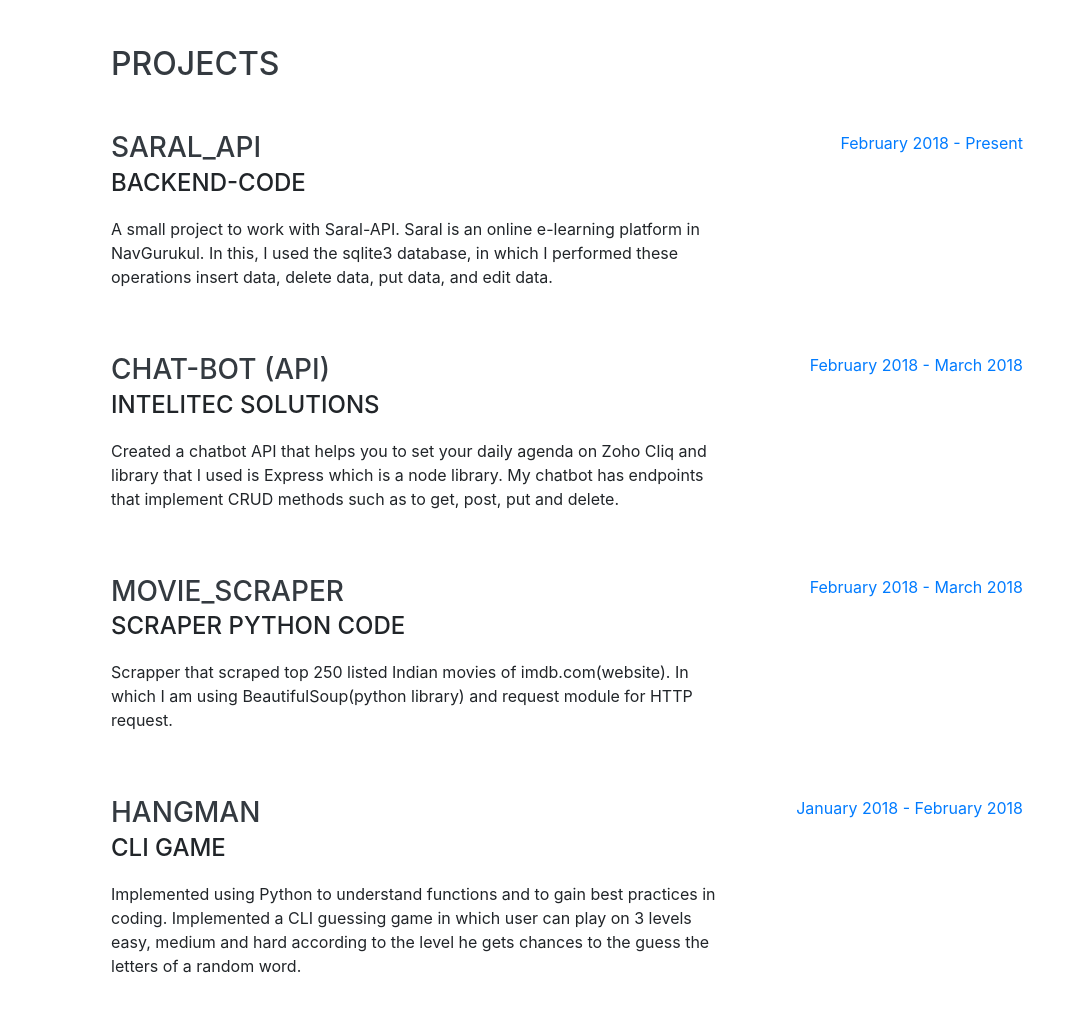
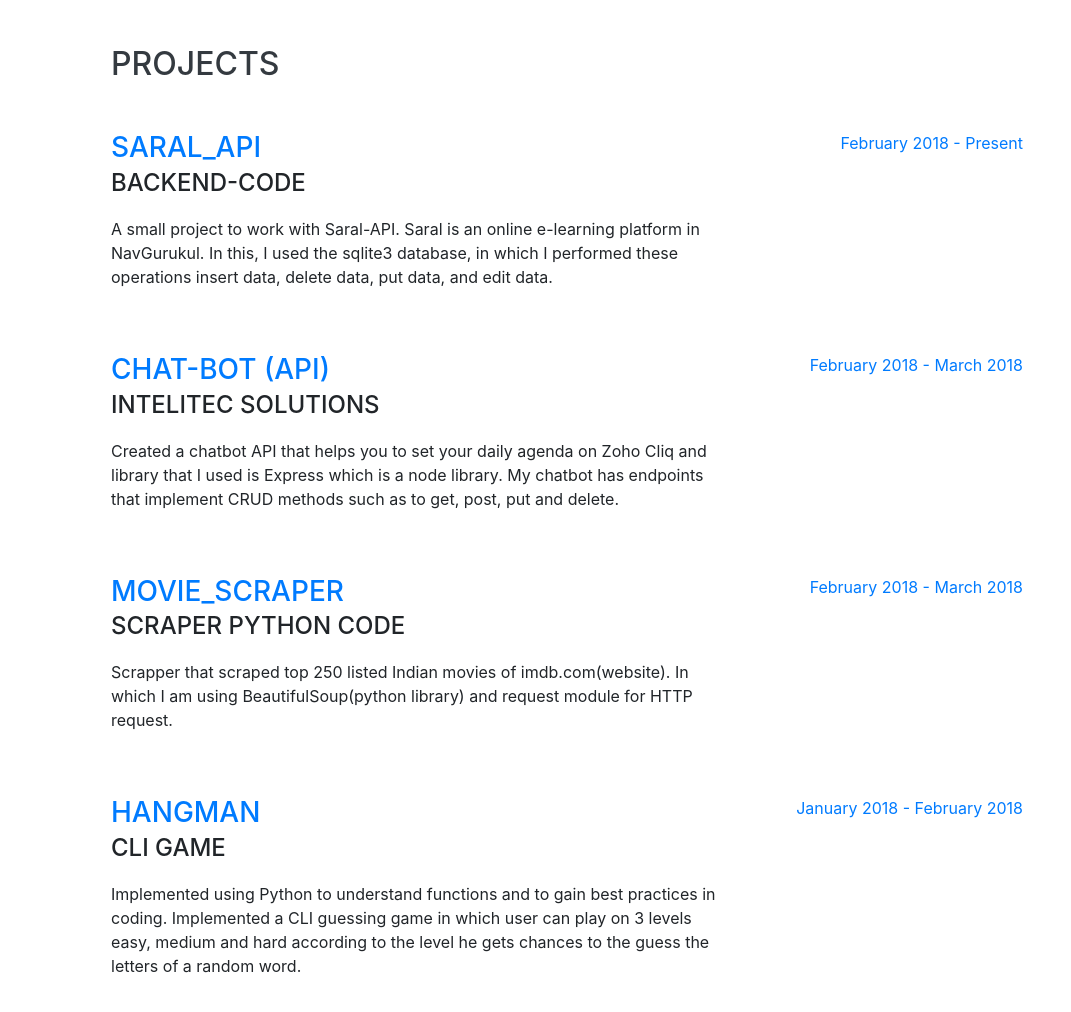
Before and after one commit to ssatyamchauhan/Portfolio, a website with bundled scripts: page index.html in a window 1280 px wide. Shown: the part 804-1816 px from the top of the page, without its empty margins (209-1280 px from the left). Built offline with nearby package versions, Linux system fonts and the light colour scheme; a web font is replaced by a local one.

Commit message:
Updated index.html

```diff
--- a/index.html
+++ b/index.html
@@ -92,7 +92,7 @@
 
         <div class="resume-item d-flex flex-column flex-md-row justify-content-between mb-5">
           <div class="resume-content">
-            <h3 class="mb-0">Saral_Api</h3>
+            <h3 class="mb-0"><a href="https://github.com/ssatyamchauhan/API-with-Database">Saral_Api</a></h3>
             <div class="subheading mb-3">Backend-Code</div>
             <p>A small project to work with Saral-API. Saral is an online e-learning platform in NavGurukul. In this, I used the sqlite3 database, in which I performed these operations insert data, delete data, put data, and edit data.
             </p>
@@ -104,7 +104,7 @@
 
         <div class="resume-item d-flex flex-column flex-md-row justify-content-between mb-5">
           <div class="resume-content">
-            <h3 class="mb-0">Chat-Bot (API)</h3>
+            <h3 class="mb-0"><a href="https://github.com/ssatyamchauhan/NodeJs-Api/blob/master/TodoApi.js">Chat-Bot (API)</a></h3>
             <div class="subheading mb-3">Intelitec Solutions</div>
             <p>Created a chatbot API that helps you to set your daily agenda on Zoho Cliq and library that I used is Express which is a node library. My chatbot has endpoints that implement CRUD methods such as to get, post, put and delete.
             </p>
@@ -116,7 +116,7 @@
 
         <div class="resume-item d-flex flex-column flex-md-row justify-content-between mb-5">
           <div class="resume-content">
-            <h3 class="mb-0">Movie_Scraper</h3>
+            <h3 class="mb-0"><a href="https://github.com/ssatyamchauhan/IMDB-Movie-Scraper">Movie_Scraper</a></h3>
             <div class="subheading mb-3">Scraper Python Code</div>
             <p>Scrapper that scraped top 250 listed Indian movies of imdb.com(website). In which I am using BeautifulSoup(python library) and request module for HTTP request.
             </p>
@@ -127,7 +127,7 @@
         </div>
         <div class="resume-item d-flex flex-column flex-md-row justify-content-between">
           <div class="resume-content">
-            <h3 class="mb-0">Hangman</h3>
+            <h3 class="mb-0"><a href="https://github.com/ssatyamchauhan/Python/tree/master/Hangman">Hangman</a></h3>
             <div class="subheading mb-3">CLI Game</div>
             <p>Implemented using Python to understand functions and to gain best practices in coding.
               Implemented a CLI guessing game in which user can play on 3 levels easy, medium and hard according to the level he gets chances to the guess the letters of a random word.
```
